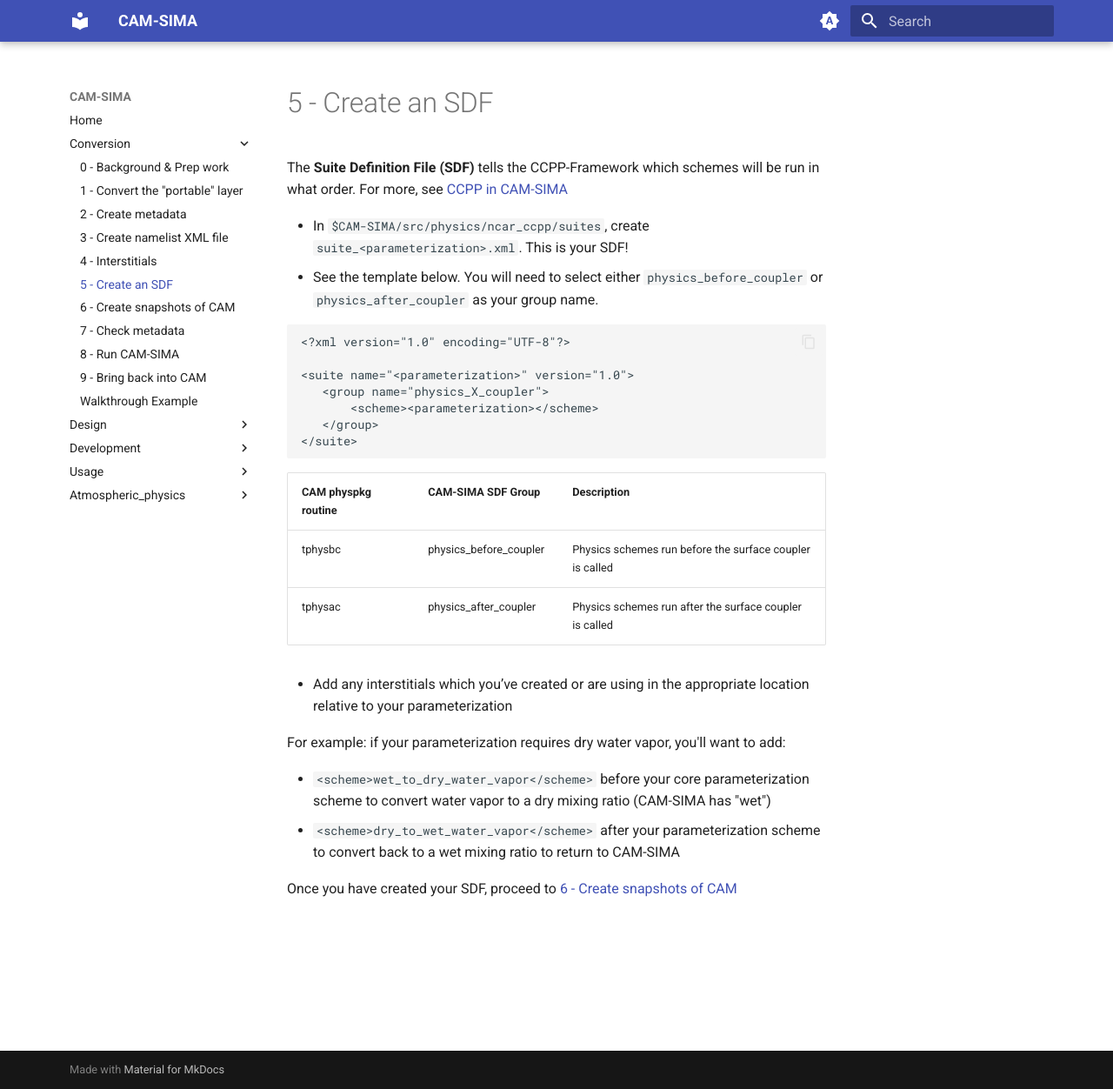
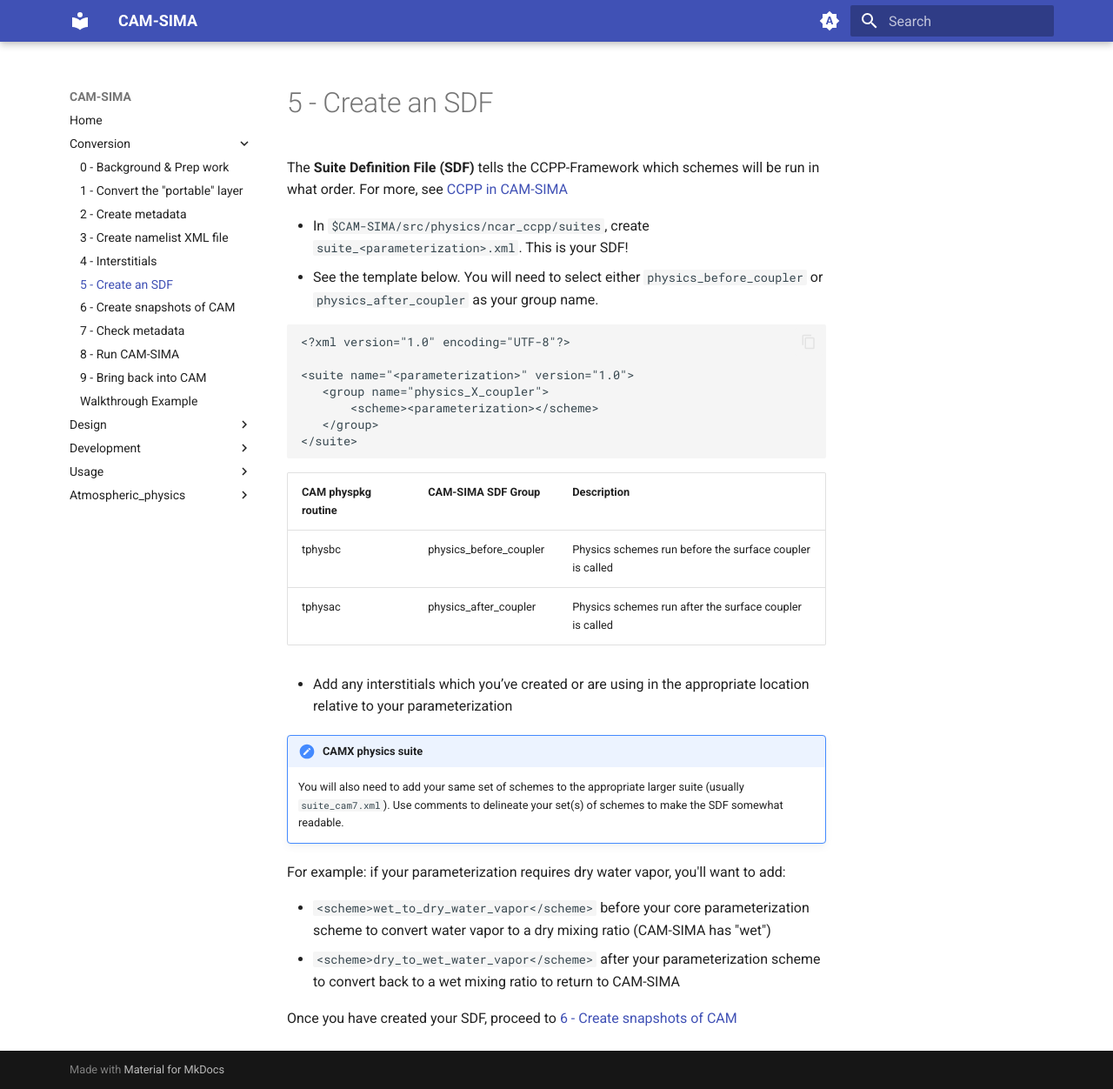
Before and after one commit to kuanchihwang/CAM-SIMA-Docs, an MkDocs documentation site: the page built from docs/conversion/create-sdf.md, in a window 1280 px wide and 1252 px high. Shown: the whole window at 87% size. Built offline with MkDocs 1.6.1 and Material for MkDocs 9.7.7, drawn with Linux system fonts in a browser that asks for light colours.

Commit message:
add note to populate cam7 suite

```diff
--- a/docs/conversion/create-sdf.md
+++ b/docs/conversion/create-sdf.md
@@ -22,6 +22,9 @@
 
 - Add any interstitials which you’ve created or are using in the appropriate location relative to your parameterization
 
+!!! Note "CAMX physics suite"
+    You will also need to add your same set of schemes to the appropriate larger suite (usually `suite_cam7.xml`). Use comments to delineate your set(s) of schemes to make the SDF somewhat readable.
+
 For example: if your parameterization requires dry water vapor, you'll want to add:
 
 - `<scheme>wet_to_dry_water_vapor</scheme>` before your core parameterization scheme to convert water vapor to a dry mixing ratio (CAM-SIMA has "wet")
```
